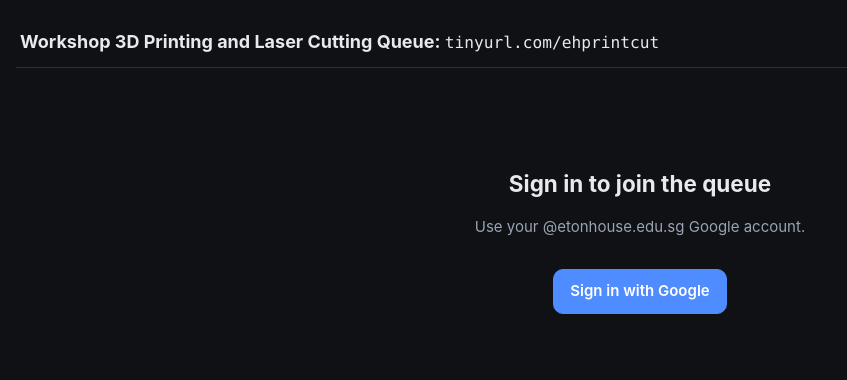
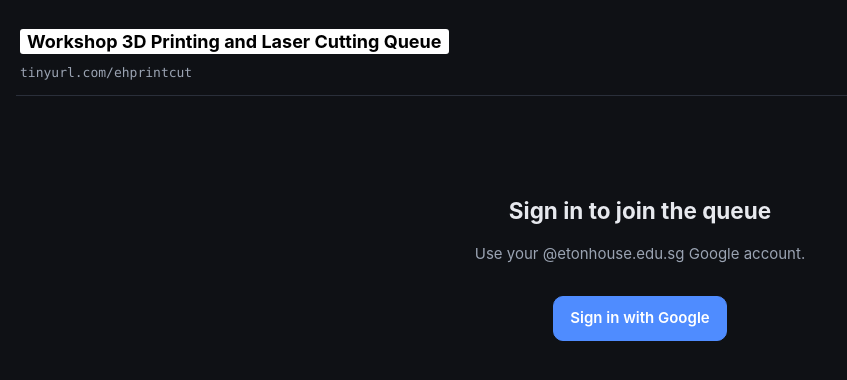
Before and after one commit to skypunch/workshop-3d-laser, a React (Vite) app: page / in a window 1280 px wide. Shown: the top 380 px of the page, without its empty margins (0-847 px from the left). Built offline with nearby package versions, Linux system fonts and the light colour scheme; no server answers.

Commit message:
Title: black text on white highlight, move tinyurl underneath

```diff
--- a/src/App.jsx
+++ b/src/App.jsx
@@ -61,10 +61,8 @@ export default function App() {
       <header className="topbar">
         <div className="brand">
           <div>
-            <h1>
-              Workshop 3D Printing and Laser Cutting Queue:{" "}
-              <span className="url-mono">tinyurl.com/ehprintcut</span>
-            </h1>
+            <h1>Workshop 3D Printing and Laser Cutting Queue</h1>
+            <span className="url-mono">tinyurl.com/ehprintcut</span>
           </div>
         </div>
         {user && (
--- a/src/styles.css
+++ b/src/styles.css
@@ -42,11 +42,16 @@ body {
   font-size: 22px; width: 42px; height: 42px; display: grid; place-items: center;
   background: var(--card-2); border-radius: 12px;
 }
-.topbar h1 { font-size: 18px; margin: 0; }
+.topbar h1 {
+  font-size: 18px; margin: 0;
+  display: inline; color: #000; background: #fff;
+  padding: 2px 7px; border-radius: 3px; line-height: 1.5;
+  box-decoration-break: clone; -webkit-box-decoration-break: clone;
+}
 .url-mono {
   font-family: Menlo, Monaco, Consolas, "Liberation Mono", "Courier New", monospace;
-  font-weight: 500;
-  font-size: 0.9em;
+  font-weight: 500; font-size: 13px; color: var(--muted);
+  display: block; margin-top: 8px;
 }
 .topbar p { margin: 0; font-size: 12px; }
 .userbox { display: flex; align-items: center; gap: 10px; }
```
